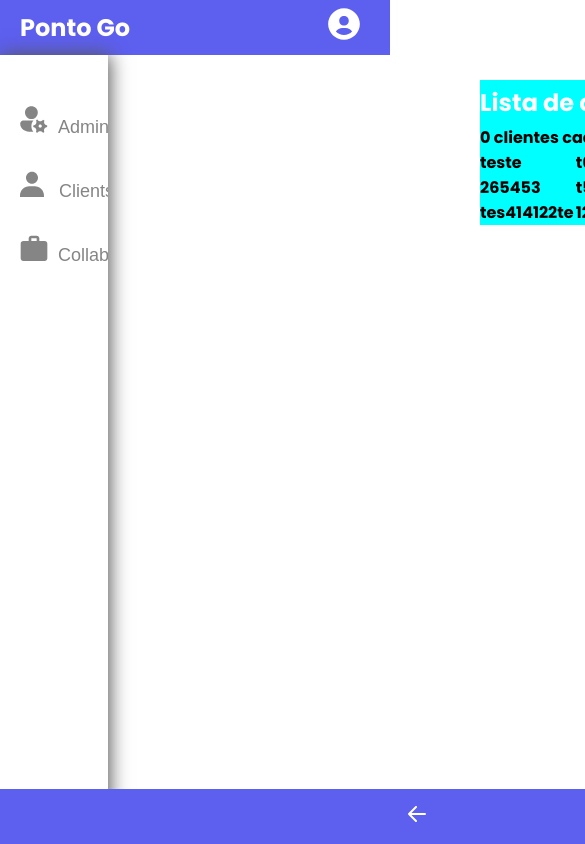
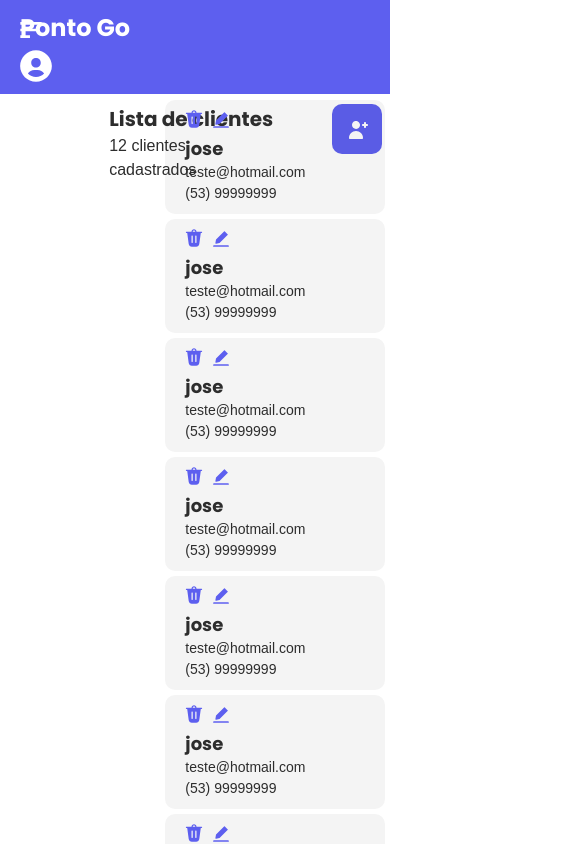
Before and after one commit to fuentes71/layout-WEB, a React (Create React App) app: page /Clients in a window 390 px wide. Shown: the top 844 px of the page, 585 px wide, since content can reach past the window. Built offline with nearby package versions, Linux system fonts and the light colour scheme.

Commit message:
:white_check_mark: update components and add responsive mobile

```diff
--- a/src/App.js
+++ b/src/App.js
@@ -14,6 +14,7 @@ function App() {
         <Routes>
           <Route path="/Administrators" element={<Administrators />} />
           <Route path="/Clients" element={<Clients />} />
+
           <Route path="/Collaborators" element={<Collaborators />} />
           <Route path="/User" element={<User />} />
         </Routes>
--- a/src/Components/Clients/Clients.js
+++ b/src/Components/Clients/Clients.js
@@ -1,35 +1,79 @@
 import React from 'react';
 import styles from './Clients.module.css';
-import Register from './Register/Register';
+import Trash from '../../img/trash.svg';
+import Editor from '../../img/editor.svg';
+import userMobile from '../../img/usermobile.svg';
+import { useLocation } from 'react-router-dom';
+import UseMedia from '../Hooks/UseMedia';
+
 const Clients = () => {
-  const [clients, setClients] = React.useState(0);
+  const [number, setNumber] = React.useState(12);
+  const [clients, setClients] = React.useState([
+    { name: 'jose', email: 'teste@hotmail.com', phone: '(53) 99999999' },
+    { name: 'jose', email: 'teste@hotmail.com', phone: '(53) 99999999' },
+    { name: 'jose', email: 'teste@hotmail.com', phone: '(53) 99999999' },
+    { name: 'jose', email: 'teste@hotmail.com', phone: '(53) 99999999' },
+    { name: 'jose', email: 'teste@hotmail.com', phone: '(53) 99999999' },
+    { name: 'jose', email: 'teste@hotmail.com', phone: '(53) 99999999' },
+    { name: 'jose', email: 'teste@hotmail.com', phone: '(53) 99999999' },
+    { name: 'jose', email: 'teste@hotmail.com', phone: '(53) 99999999' },
+    { name: 'jose', email: 'teste@hotmail.com', phone: '(53) 99999999' },
+    { name: 'jose', email: 'teste@hotmail.com', phone: '(53) 99999999' },
+    { name: 'jose', email: 'teste@hotmail.com', phone: '(53) 99999999' },
+    { name: 'jose', email: 'teste@hotmail.com', phone: '(53) 99999999' },
+  ]);
+  const mobile = UseMedia('(max-width: 780px)');
+  const [mobileMenu, setMobileMenu] = React.useState(false);
 
-  function addClient() {
-    setClients(clients + 1);
-  }
-
+  const { pathname } = useLocation();
+  React.useEffect(() => {
+    setMobileMenu(false);
+  }, [pathname]);
+  const handleRemoteClient = position => {
+    setClients([...clients.filter((_, index) => index !== position)]);
+    setNumber(number - 1);
+  };
   return (
     <>
       <section className={styles.containerMaster}>
-        <main className={styles.main}>
-          <div className={styles.containerTitle}>
-            <div>
-              <h1>Lista de clientes</h1>
-              <p>{clients} clientes cadastrados</p>
+        <div className={styles.containerTitle}>
+          <h1>Lista de clientes</h1>
+          <p>{number} clientes cadastrados</p>
+        </div>
+        <div className={styles.register}>
+          {mobile ? (
+            <span onClick={() => setNumber(number + 1)}>
+              <img src={userMobile} alt="" />
+            </span>
+          ) : (
+            <span onClick={() => setNumber(number + 1)}>
+              + Cadatrar Cliente
+            </span>
+          )}
+        </div>
+        <div className={styles.containerClient}>
+          {clients.map((client, index) => (
+            <div className={styles.Clients} key={index}>
+              <div>
+                <button
+                  onClick={() => {
+                    handleRemoteClient(index);
+                  }}
+                >
+                  <img src={Trash} alt="Lixeira" />
+                </button>
+                <button>
+                  <img src={Editor} alt="Editor" />
+                </button>
+              </div>
+              <div>
+                <h1>{client.name}</h1>
+                <p>{client.email}</p>
+                <p>{client.phone}</p>
+              </div>
             </div>
-            {/* <Register /> */}
-          </div>
-          <div className={styles.container}>
-            <p>teste</p>
-            <p>t67es2te</p>
-            <p>t6456este</p>
-            <p>265453</p>
-            <p>t54354e41este</p>
-            <p>te2151ste</p>
-            <p>tes414122te</p>
-            <p>12525</p>
-          </div>
-        </main>
+          ))}
+        </div>
       </section>
     </>
   );
--- a/src/Components/Clients/Clients.module.css
+++ b/src/Components/Clients/Clients.module.css
@@ -1,19 +1,114 @@
 .containerMaster {
-  display: inline-block;
-  right: 0px;
-  margin-top: 5rem;
-  margin-left: 30rem;
-  width: 80vw;
+  display: grid;
+  position: absolute;
+  width: 72vw;
+  right: 0;
   height: 100vh;
-  overflow: hidden;
+  align-content: center;
 }
 .containerTitle {
-  max-width: 100vw;
+  position: absolute;
+  width: 166px;
+  height: 30px;
+  top: 104px;
 }
-.main {
-  background-color: aqua;
+.containerTitle h1 {
+  color: #2d2d2d;
+  font-style: normal;
+  font-weight: 600;
+  font-size: 20px;
+  line-height: 30px;
 }
-.container {
+.containerTitle p {
+  font-family: sans-serif;
+  font-style: normal;
+  font-weight: 400;
+  font-size: 16px;
+  line-height: 24px;
+  color: #2d2d2d;
+}
+
+.register {
+  position: absolute;
+  width: 200px;
+  height: 50px;
+  right: calc(2vw);
+  top: 104px;
+  background: #5d5fef;
+  border-radius: 10px;
+  cursor: pointer;
+}
+
+.register span {
+  color: white;
+  position: absolute;
+  padding: 10px 20px;
+}
+
+.containerClient {
   display: grid;
-  grid-template-columns: 1fr 1fr 1fr;
+  position: relative;
+  grid-template-columns: repeat(auto-fit, minmax(250px, 1fr));
+  margin: 40px;
+  margin-top: 100px;
+  gap: 20px;
 }
+
+.containerClient .Clients {
+  background-color: rgba(45, 45, 45, 0.05);
+  border-radius: 10px;
+  padding: 20px;
+}
+.containerClient h1 {
+  font-style: normal;
+  font-weight: 700;
+  font-size: 18px;
+  line-height: 27px;
+  color: #2d2d2d;
+}
+
+.containerClient p {
+  font-family: sans-serif;
+  font-style: normal;
+  font-weight: 400;
+  font-size: 14px;
+  line-height: 21px;
+  color: #2d2d2d;
+}
+
+.containerClient button {
+  border: none;
+  background-color: rgba(0, 0, 0, 0);
+}
+
+@media (max-width: 780px) {
+  .register {
+    width: 50px;
+    height: 50px;
+  }
+  .register span {
+    padding-top: 17px;
+    padding-left: 17px;
+  }
+  .containerClient {
+    top: 100px;
+    gap: 10px;
+    grid-template-columns: repeat(2, 1fr);
+  }
+  .containerClient .Clients {
+    padding: 10px;
+    padding-right: 5px;
+  }
+}
+@media (max-width: 430px) {
+  .containerClient {
+    position: absolute;
+    margin: auto 20%;
+    gap: 5px;
+    grid-template-columns: 1fr;
+  }
+  .containerClient .Clients {
+    padding: 10px 20px;
+    padding-right: 80px;
+  }
+}
--- a/src/Components/Header.js
+++ b/src/Components/Header.js
@@ -1,11 +1,19 @@
-import React, { useState } from 'react';
+import React from 'react';
 import styles from './Header.module.css';
 import UserNav from './User/UserNav';
 import UserNavMobile from './User/UserNavMobile';
 import { Link } from 'react-router-dom';
 import imgUser from '../img/user.svg';
+import { useLocation } from 'react-router-dom';
+import UseMedia from './Hooks/UseMedia';
 const Header = () => {
-  const [mobile, setMobile] = useState(false);
+  const mobile = UseMedia('(max-width: 425px)');
+  const [mobileMenu, setMobileMenu] = React.useState(false);
+
+  const { pathname } = useLocation();
+  React.useEffect(() => {
+    setMobileMenu(false);
+  }, [pathname]);
   return (
     <>
       <header style={styles.header}>
--- a/src/Components/Header.module.css
+++ b/src/Components/Header.module.css
@@ -26,3 +26,9 @@ h1 {
 .logo {
   text-decoration: none;
 }
+
+@media (max-width: 430px) {
+  nav {
+    display: inline-block;
+  }
+}
--- a/src/Components/User/UserNav.module.css
+++ b/src/Components/User/UserNav.module.css
@@ -38,22 +38,29 @@ img {
 }
 
 .link:focus {
-  background-color: #f5f5f5;
+  background-color: rgba(93, 95, 239, 0.1);
+}
+.link:hover::after {
+  content: '';
+  display: block;
+  position: fixed;
+  width: 5px;
+  height: 64px;
+  background: #5d5fef;
+  margin-block-start: calc(-2.6%);
+  margin-inline-start: calc(101vw - 76.8vw);
 }
 
-.link:global(.active) {
-  color: #5d5fef;
-  fill: #5d5fef;
-}
-
-.link img:global(.active) svg > * {
-  fill: #5d5fef;
-}
 .exit {
-  bottom: 0;
-  position: fixed;
-  width: 100vh;
+  display: inline-block;
+  bottom: 9%;
+  left: 0;
+  position: absolute;
+  width: 50vh;
   padding: 15px 0px;
   background-color: #5d5fef;
-  text-align: center;
 }
+.exit img {
+  position: relative;
+  left: calc(100vw - 88vw);
+}
--- a/src/Components/User/UserNavMobile.js
+++ b/src/Components/User/UserNavMobile.js
@@ -1,7 +1,49 @@
 import React from 'react';
-
+import styles from './UserNavMobile.module.css';
+import burger from '../../img/burger.svg';
+import { Link } from 'react-router-dom';
+import ArrowLeft from '../../img/arrow.svg';
+import admin from '../../img/admin.svg';
+import client from '../../img/client.svg';
+import colab from '../../img/colab.svg';
 const UserNavMobile = () => {
-  return <>MOBILE</>;
+  const [nav, setNav] = React.useState(false);
+  return (
+    <>
+      <div className={styles.burger}>
+        <button
+          className={styles.button}
+          onClick={e => {
+            setNav(!nav);
+          }}
+        >
+          <img src={burger} alt="" />
+        </button>
+      </div>
+      {nav ? (
+        <ul style={styles.ul}>
+          <li style={styles.li}>
+            <Link className={styles.link} to="/administrators">
+              <img src={admin} alt="" />
+              Administrators
+            </Link>
+            <Link className={styles.link} to="/clients">
+              <img src={client} alt="" /> Clients
+            </Link>
+            <Link className={styles.link} to="/collaborators">
+              <img src={colab} alt="" />
+              Collaborators
+            </Link>
+            <Link className={styles.exit} to="/">
+              <img src={ArrowLeft} alt="" />
+            </Link>
+          </li>
+        </ul>
+      ) : (
+        <span></span>
+      )}
+    </>
+  );
 };
 
 export default UserNavMobile;
--- /dev/null
+++ b/src/Components/User/UserNavMobile.module.css
@@ -0,0 +1,10 @@
+.burger {
+  position: absolute;
+  top: 20px;
+  left: 20px;
+}
+
+.button {
+  border: none;
+  background: transparent;
+}
```
Also changed, not shown: src/Components/Hooks/UseMedia.js (+4 -4 lines), src/Components/Clients/Register/Register.js (deleted), src/img/burger.svg (added).
